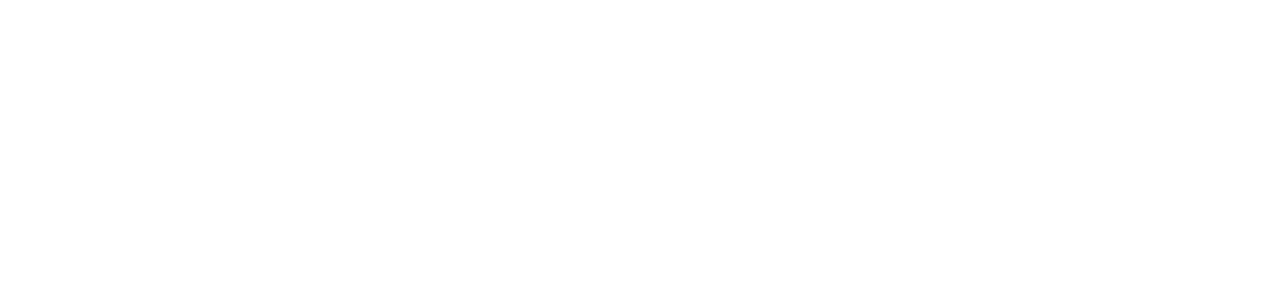
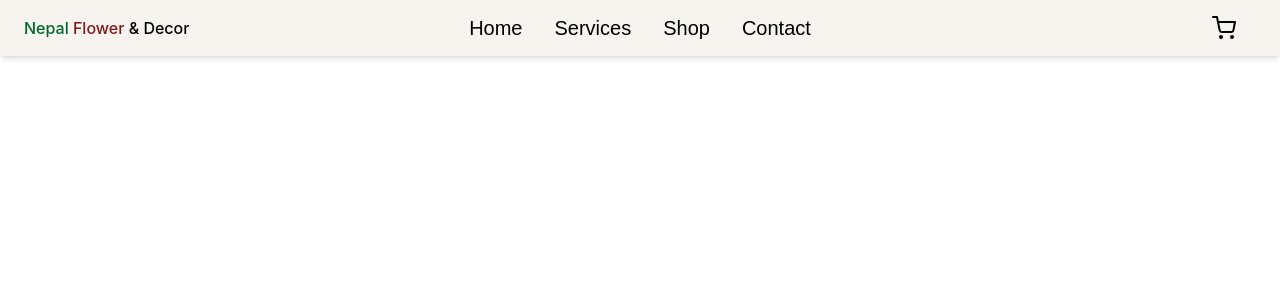
Before and after one commit to nepalfloweranddecor/nepfloweanddecor, a React (Vite) app: page /contact in a window 1280 px wide. Before the commit this address had no page. Shown: the top 300 px of the page. Built offline with nearby package versions, Linux system fonts and the light colour scheme; a web font is replaced by a local one.

Commit message:
contact page

```diff
--- a/src/App.jsx
+++ b/src/App.jsx
@@ -2,6 +2,7 @@
 import { Routes, Route } from "react-router-dom";
 import Home from "./pages/homepage";
 import Services from "./pages/services";
+import Contact from "./pages/contact"
 export default function App() {
   return (
     <Routes>
@@ -21,6 +22,14 @@
         </>
       }
       />
+      <Route
+      path="/contact"
+      element={
+        <>
+        {<Contact/>}
+        </>
+      }
+      />
 
     </Routes>
   );
--- a/src/pages/contact.jsx
+++ b/src/pages/contact.jsx
@@ -0,0 +1,9 @@
+import Navbar from "../components/navbar";
+
+export default function Contact() {
+    return(
+        <>
+        <Navbar/>
+        </>
+    )
+}
```
